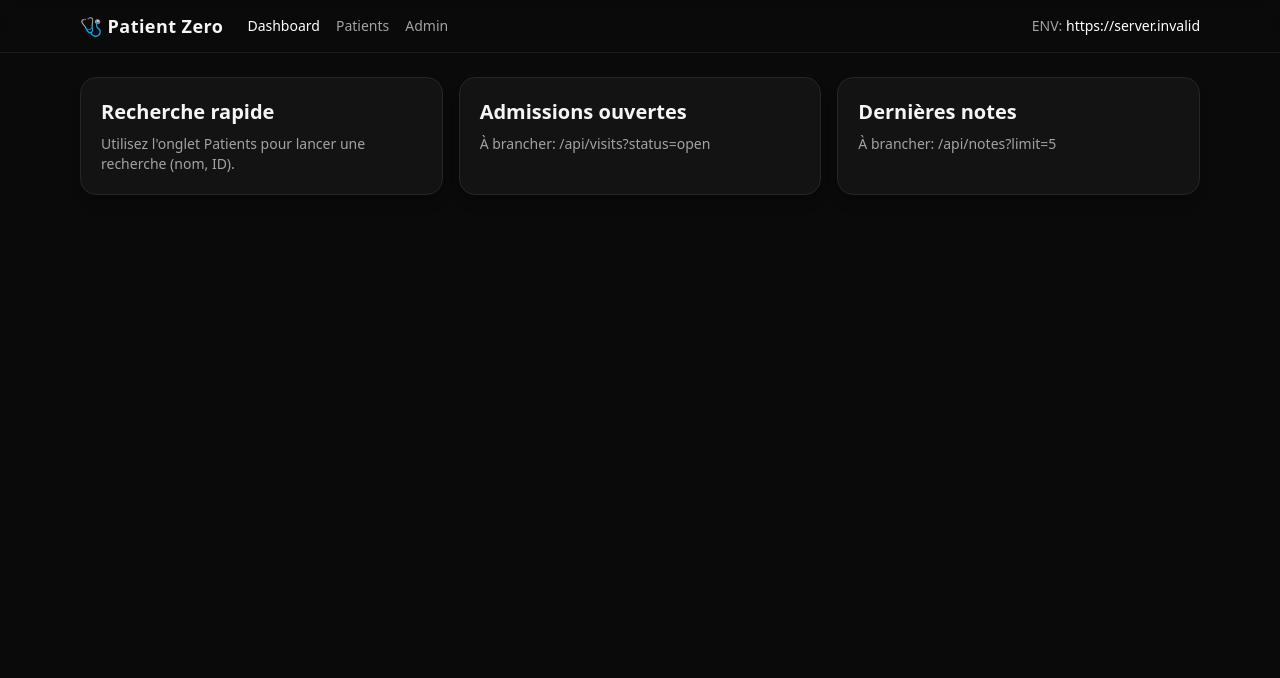
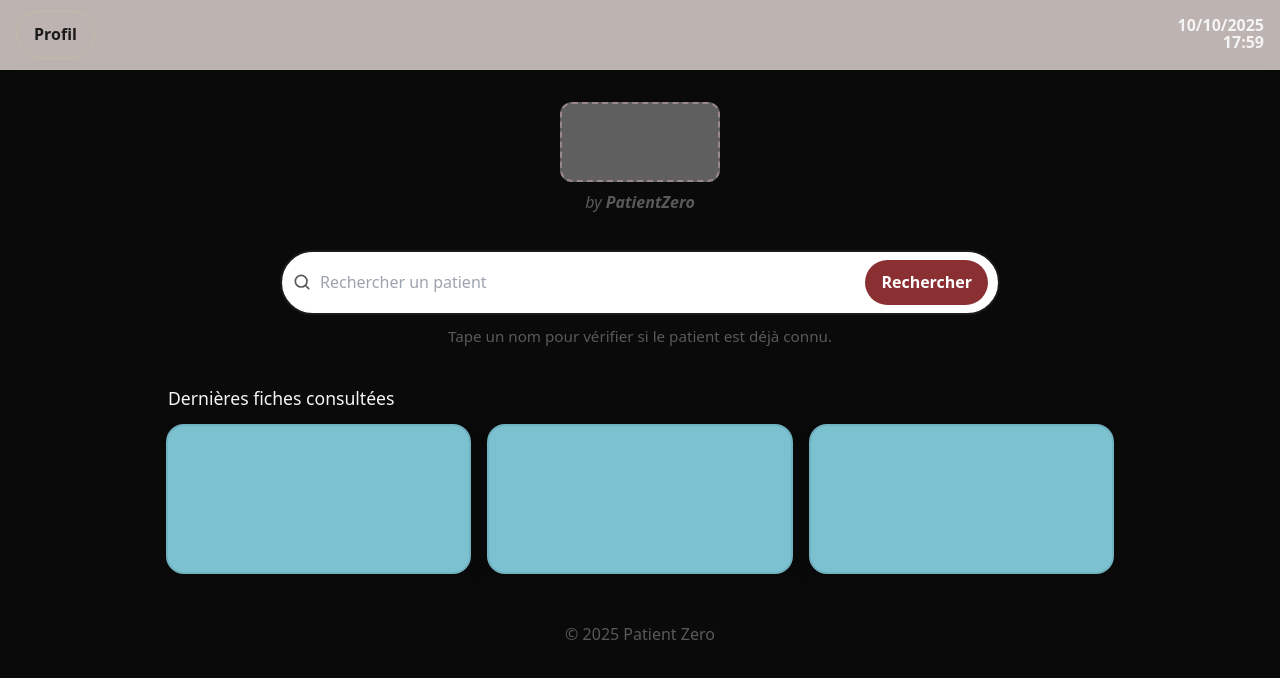
Before and after one commit to Mollydayne/Patient_Zero, a React (Vite) app in the folder client/: page / in a window 1280 px wide. Shown: the top 678 px of the page. Built offline with nearby package versions, Linux system fonts and the light colour scheme; no server answers.

Commit message:
Global fixing frontpage

```diff
--- a/client/src/App.jsx
+++ b/client/src/App.jsx
@@ -1,15 +1,17 @@
+import TopBar from './components/TopBar.jsx'
+import LogoHeader from './components/LogoHeader.jsx'
+import { SearchSection, RecentViewed } from './components/HomeSections.jsx'
 
-import React from "react";
-import { Outlet, NavLink } from "react-router-dom";
-import Navbar from "./components/Navbar.jsx";
-
-export default function App() {
+export default function App(){
   return (
-    <div className="min-h-screen">
-      <Navbar />
-      <main className="max-w-6xl mx-auto px-4 py-6">
-        <Outlet />
+    <div className="app light">
+      <TopBar />
+      <main className="container">
+        <LogoHeader />
+        <SearchSection />
+        <RecentViewed />
       </main>
+      <footer className="footer muted">© {new Date().getFullYear()} Patient Zero</footer>
     </div>
-  );
+  )
 }
--- /dev/null
+++ b/client/src/components/FeatureGrid.jsx
@@ -0,0 +1,36 @@
+import React from 'react'
+
+
+export function SearchSection(){
+return (
+<section className="searchSection">
+<div className="searchBar">
+<span className="searchIcon" aria-hidden>
+<svg width="20" height="20" viewBox="0 0 24 24" fill="none" xmlns="http://www.w3.org/2000/svg"><circle cx="11" cy="11" r="7" stroke="currentColor" strokeWidth="2"/><path d="M20 20L17 17" stroke="currentColor" strokeWidth="2" strokeLinecap="round"/></svg>
+</span>
+<input placeholder="Rechercher un patient" aria-label="Rechercher un patient" />
+<button className="btn">Rechercher</button>
+</div>
+<p className="hint">Tape un nom pour vérifier si le patient est déjà connu.</p>
+</section>
+)
+}
+
+
+export function RecentViewed(){
+const cards = [
+{ id: 1, name: 'Fiche #1' },
+{ id: 2, name: 'Fiche #2' },
+{ id: 3, name: 'Fiche #3' },
+]
+return (
+<section className="recent">
+<h2>Dernières fiches consultées</h2>
+<div className="recent__grid">
+{cards.map(c => (
+<article key={c.id} className="recent__card" aria-label={c.name} />
+))}
+</div>
+</section>
+)
+}
--- /dev/null
+++ b/client/src/components/HomeSections.jsx
@@ -0,0 +1,30 @@
+export function SearchSection(){
+  return (
+    <section className="searchSection">
+      <div className="searchBar">
+        <span className="searchIcon" aria-hidden>
+          <svg width="20" height="20" viewBox="0 0 24 24" fill="none">
+            <circle cx="11" cy="11" r="7" stroke="currentColor" strokeWidth="2"/>
+            <path d="M20 20L17 17" stroke="currentColor" strokeWidth="2" strokeLinecap="round"/>
+          </svg>
+        </span>
+        <input placeholder="Rechercher un patient" aria-label="Rechercher un patient" />
+        <button className="btn">Rechercher</button>
+      </div>
+      <p className="hint">Tape un nom pour vérifier si le patient est déjà connu.</p>
+    </section>
+  )
+}
+
+export function RecentViewed(){
+  return (
+    <section className="recent">
+      <h2>Dernières fiches consultées</h2>
+      <div className="recent__grid">
+        <article className="recent__card" />
+        <article className="recent__card" />
+        <article className="recent__card" />
+      </div>
+    </section>
+  )
+}
--- /dev/null
+++ b/client/src/components/LogoHeader.jsx
@@ -0,0 +1,8 @@
+export default function LogoHeader(){
+  return (
+    <section className="logoHeader">
+      <div className="logoPlaceholder" aria-label="Logo placeholder" />
+      <div className="byline">by <strong>PatientZero</strong></div>
+    </section>
+  )
+}
--- a/client/src/components/Navbar.jsx
+++ b/client/src/components/Navbar.jsx
@@ -1,19 +1,28 @@
+import React, { useEffect, useState } from 'react'
 
-import React from "react";
-import { NavLink } from "react-router-dom";
 
-export default function Navbar() {
-  return (
-    <header className="border-b border-neutral-800/70 bg-neutral-950/70 sticky top-0 backdrop-blur">
-      <div className="max-w-6xl mx-auto px-4 py-3 flex items-center gap-6">
-        <div className="font-bold tracking-wide text-lg">🩺 Patient Zero</div>
-        <nav className="flex items-center gap-4 text-sm">
-          <NavLink to="/" className={({isActive})=> isActive? "text-white" : "text-neutral-400 hover:text-white"}>Dashboard</NavLink>
-          <NavLink to="/patients" className={({isActive})=> isActive? "text-white" : "text-neutral-400 hover:text-white"}>Patients</NavLink>
-          <NavLink to="/admin" className={({isActive})=> isActive? "text-white" : "text-neutral-400 hover:text-white"}>Admin</NavLink>
-        </nav>
-        <div className="ml-auto text-neutral-400 text-sm">ENV: <span className="text-white">{import.meta.env.VITE_API_URL || "http://localhost:4000"}</span></div>
-      </div>
-    </header>
-  );
+export default function TopBar(){
+return (
+<header className="topbar">
+<div className="topbar__left">
+<button className="btn btn--outline">Profil</button>
+</div>
+<div className="topbar__center"></div>
+<div className="topbar__right">
+<Clock />
+</div>
+</header>
+)
 }
+
+
+function Clock(){
+const [now, setNow] = useState(new Date())
+useEffect(()=>{
+const id = setInterval(()=>setNow(new Date()), 1000)
+return ()=>clearInterval(id)
+},[])
+const date = now.toLocaleDateString('fr-FR',{ day:'2-digit', month:'2-digit', year:'numeric'})
+const time = now.toLocaleTimeString('fr-FR',{ hour:'2-digit', minute:'2-digit'})
+return <div className="clock">{date}<br/>{time}</div>
+}
--- /dev/null
+++ b/client/src/components/TopBar.jsx
@@ -0,0 +1,21 @@
+import { useEffect, useState } from 'react'
+
+export default function TopBar(){
+  return (
+    <header className="topbar">
+      <div className="topbar__left">
+        <button className="btn btn--outline">Profil</button>
+      </div>
+      <div className="topbar__center"></div>
+      <div className="topbar__right"><Clock /></div>
+    </header>
+  )
+}
+
+function Clock(){
+  const [now, setNow] = useState(new Date())
+  useEffect(()=>{ const id=setInterval(()=>setNow(new Date()),1000); return ()=>clearInterval(id)},[])
+  const d = now.toLocaleDateString('fr-FR',{day:'2-digit',month:'2-digit',year:'numeric'})
+  const t = now.toLocaleTimeString('fr-FR',{hour:'2-digit',minute:'2-digit'})
+  return <div className="clock">{d}<br/>{t}</div>
+}
--- /dev/null
+++ b/client/src/components/hero.jsx
@@ -0,0 +1,11 @@
+import React from 'react'
+
+
+export default function LogoHeader(){
+return (
+<section className="logoHeader">
+<div className="logoPlaceholder" aria-label="Logo placeholder" />
+<div className="byline">by <strong>PatientZero</strong></div>
+</section>
+)
+}
--- a/client/src/main.jsx
+++ b/client/src/main.jsx
@@ -1,26 +1,15 @@
+import React from "react";
+import ReactDOM from "react-dom/client";
+import App from "./App.jsx";
 
-import React from "react";
-import { createRoot } from "react-dom/client";
-import { BrowserRouter, Routes, Route, Navigate } from "react-router-dom";
+// 1) Si tu utilises Tailwind, garde index.css
 import "./index.css";
-import App from "./App.jsx";
-import Dashboard from "./pages/Dashboard.jsx";
-import Patients from "./pages/Patients.jsx";
-import PatientView from "./pages/PatientView.jsx";
-import VisitView from "./pages/VisitView.jsx";
-import Admin from "./pages/Admin.jsx";
 
-createRoot(document.getElementById("root")).render(
-  <BrowserRouter>
-    <Routes>
-      <Route path="/" element={<App />}>
-        <Route index element={<Dashboard />} />
-        <Route path="patients" element={<Patients />} />
-        <Route path="patients/:id" element={<PatientView />} />
-        <Route path="visits/:id" element={<VisitView />} />
-        <Route path="admin" element={<Admin />} />
-        <Route path="*" element={<Navigate to="/" replace />} />
-      </Route>
-    </Routes>
-  </BrowserRouter>
+// 2) Nos styles “maquette claire”
+import "./style.css";
+
+ReactDOM.createRoot(document.getElementById("root")).render(
+  <React.StrictMode>
+    <App />
+  </React.StrictMode>
 );
--- /dev/null
+++ b/client/src/style.css
@@ -0,0 +1,44 @@
+:root{
+  --bg:#EADEDA; --ink:#1c1b1b; --muted:#5b5858;
+  --primary:#8A3033; --primary-2:#823329;
+  --alt-1:#998888; --alt-2:#BFB8AD;
+}
+*{box-sizing:border-box}
+html,body,#root{height:100%}
+body{margin:0;background:var(--bg);color:var(--ink);font:16px/1.5 ui-sans-serif,system-ui}
+
+.app.light{min-height:100dvh;display:flex;flex-direction:column}
+.container{max-width:980px;margin:0 auto;padding:24px 16px;display:flex;flex-direction:column;gap:28px}
+.footer{padding:24px 16px;text-align:center}
+.muted{color:var(--muted)}
+
+.topbar{position:sticky;top:0;background:rgba(234,222,218,.8);
+  backdrop-filter:saturate(1.2) blur(6px);
+  display:grid;grid-template-columns:1fr 1fr 1fr;align-items:center;
+  padding:10px 16px;border-bottom:1px solid var(--alt-2);z-index:10}
+.topbar__left{justify-self:start}
+.topbar__center{justify-self:center}
+.topbar__right{justify-self:end}
+.clock{font-weight:600;text-align:right;line-height:1.1}
+
+.btn{appearance:none;border:none;cursor:pointer;padding:.65rem 1rem;border-radius:999px;
+  background:var(--primary);color:#fff;font-weight:700;transition:transform .15s, background .2s}
+.btn:hover{background:var(--primary-2);transform:translateY(-1px)}
+.btn--outline{background:transparent;color:var(--ink);border:2px solid var(--alt-2)}
+.btn--outline:hover{border-color:var(--primary);color:var(--primary)}
+
+.logoHeader{display:flex;flex-direction:column;align-items:center;gap:8px;margin-top:8px}
+.logoPlaceholder{width:160px;height:80px;border:2px dashed var(--alt-1);border-radius:12px;background:rgba(255,255,255,.35)}
+.byline{color:var(--muted);font-style:italic}
+
+.searchSection{display:flex;flex-direction:column;align-items:center;gap:10px;margin-top:8px}
+.searchBar{width:min(720px,95%);display:flex;align-items:center;gap:8px;border:2px solid var(--ink);
+  border-radius:999px;padding:8px 10px;background:#fff}
+.searchBar .searchIcon{color:var(--muted);display:inline-flex}
+.searchBar input{flex:1;border:none;outline:none;font-size:1rem;background:transparent;color:var(--ink)}
+.hint{color:var(--muted);font-size:.95rem}
+
+.recent h2{font-size:1.1rem;margin:10px 2px 12px}
+.recent__grid{display:grid;grid-template-columns:repeat(3,minmax(0,1fr));gap:16px}
+.recent__card{height:150px;border-radius:18px;background:#7bc1d0;box-shadow:0 6px 20px rgba(0,0,0,.12);border:2px solid rgba(0,0,0,.08)}
+@media (max-width:680px){.recent__grid{grid-template-columns:1fr}}
```
